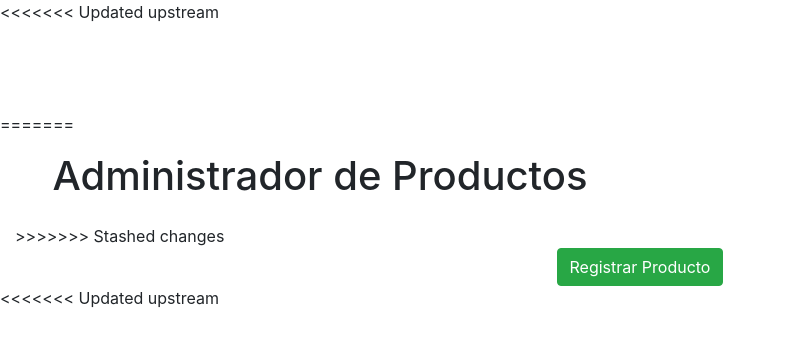
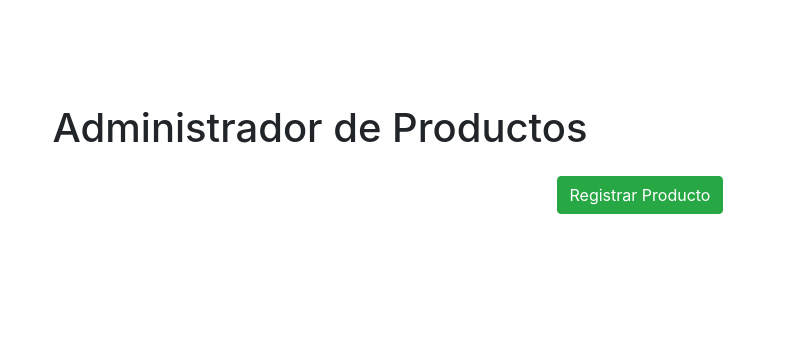
Before and after one commit to CrisCv15/CodeCrafters, a PHP site: page /php/registroProductos/menu.php in a window 1280 px wide. Shown: the top 347 px of the page, without its empty margins (0-785 px from the left). Run offline with PHP 8.4, Linux system fonts and the light colour scheme; some libraries are stand-ins or nearby versions.

Commit message:
Update menu.php

```diff
--- a/php/registroProductos/menu.php
+++ b/php/registroProductos/menu.php
@@ -9,17 +9,17 @@
     <link rel="stylesheet" href="./css/styleRP.css">
     <script src="https://ajax.googleapis.com/ajax/libs/jquery/3.5.1/jquery.min.js"></script>
     <link rel="stylesheet" href="./css/ModalRegistro.css">
-    <script serc="../js/modal.js"></script>
+
 </head>
 <body>
   <div class="table-wrapper">
-<<<<<<< Updated upstream
+
     <div class="col-smg-6" id="AD">
       <h1 class="text-center p-3" style="color: white;">Administrador de Productos</h1>
-=======
+
     <div class="col-sm-6" id="AD">
       <h1 class="text-center p-3">Administrador de Productos</h1>
->>>>>>> Stashed changes
+
     </div>
 
   </div>
@@ -29,14 +29,14 @@
     <button class="btn btn-primary" id="mostrarFormulario" >Registrar Producto</button>
   </div>
 
-<<<<<<< Updated upstream
+
   <div class="container-fluid row r" id="formularioRegistro" style="display: none; color: white;">
     <form class="col-12 p-3 s" id="formRegistroProducto" method="POST">
       <h3 class="text-center text-secundary">Registro de productos</h3>
       <div class="mb-3">
           <label for="exampleInputCodigo" class="form-label i">Código de Barras</label>
           <input type="text" class="form-control" name="CodigoB">
-=======
+
   <div class="modal" id="RegistModal" tabindex="-1" role="dialog" aria-labelledby="RegistModalLabel" aria-hidden="true">
     <div class="modal-dialog" role="document">
       <div class="modal-content">
@@ -70,7 +70,7 @@
             </form>
           </div>
         </div>
->>>>>>> Stashed changes
+
       </div>
     </div>
   </div>
@@ -85,11 +85,11 @@
           <th scope="col">Precio</th>
           <th scope="col">Descripcion</th>
           <th scope="col">Stock</th>
-<<<<<<< Updated upstream
+
           <th scope="col">Opciones</th>
-=======
+
           <th scope="col">Acciones</th>
->>>>>>> Stashed changes
+
         </tr>
       </thead>
       <tbody>
@@ -137,7 +137,7 @@
             $('#RegistModal').modal('show'); // Cambiado para abrir el modal directamente
             $('#mensaje').empty();
         });
-<<<<<<< Updated upstream
+
 
 
         function cargarProductos() {
@@ -146,14 +146,14 @@
                 method: 'GET',
                 success: function (data) {
                     $('#tablaProductos tbody').html(data);
-=======
+
         function cargarProductos() {
             $.ajax({
                 url: './php/registroProductos/obtenerProductos.php',
                 method: 'GET',
                 success: function (data) {
                     $('#tablaProductos tbody').html(data);
->>>>>>> Stashed changes
+
                 },
                 error: function () {
                     $('#mensaje').html('<div class="alert alert-danger">Error al cargar los productos.</div>');
```
